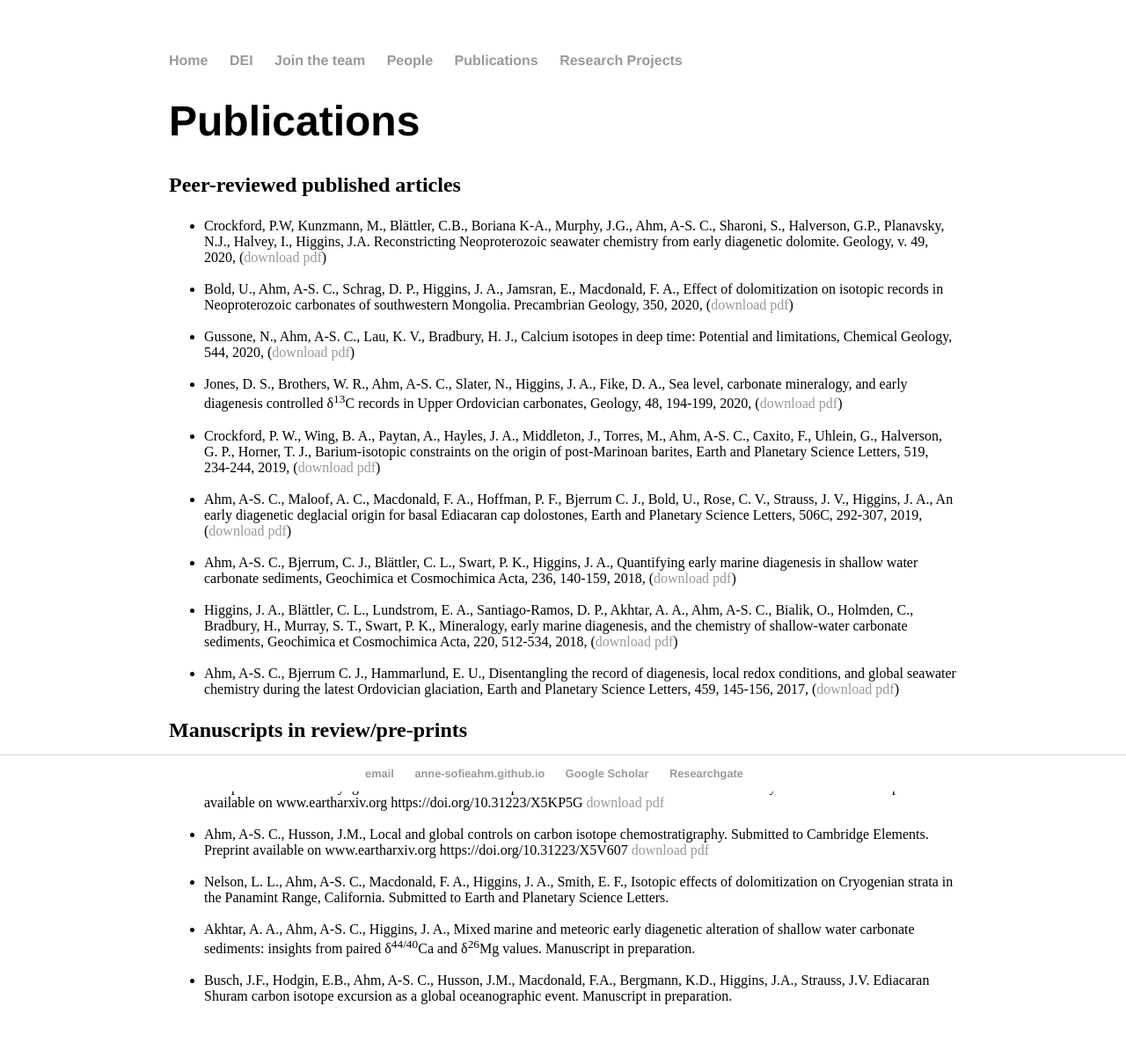
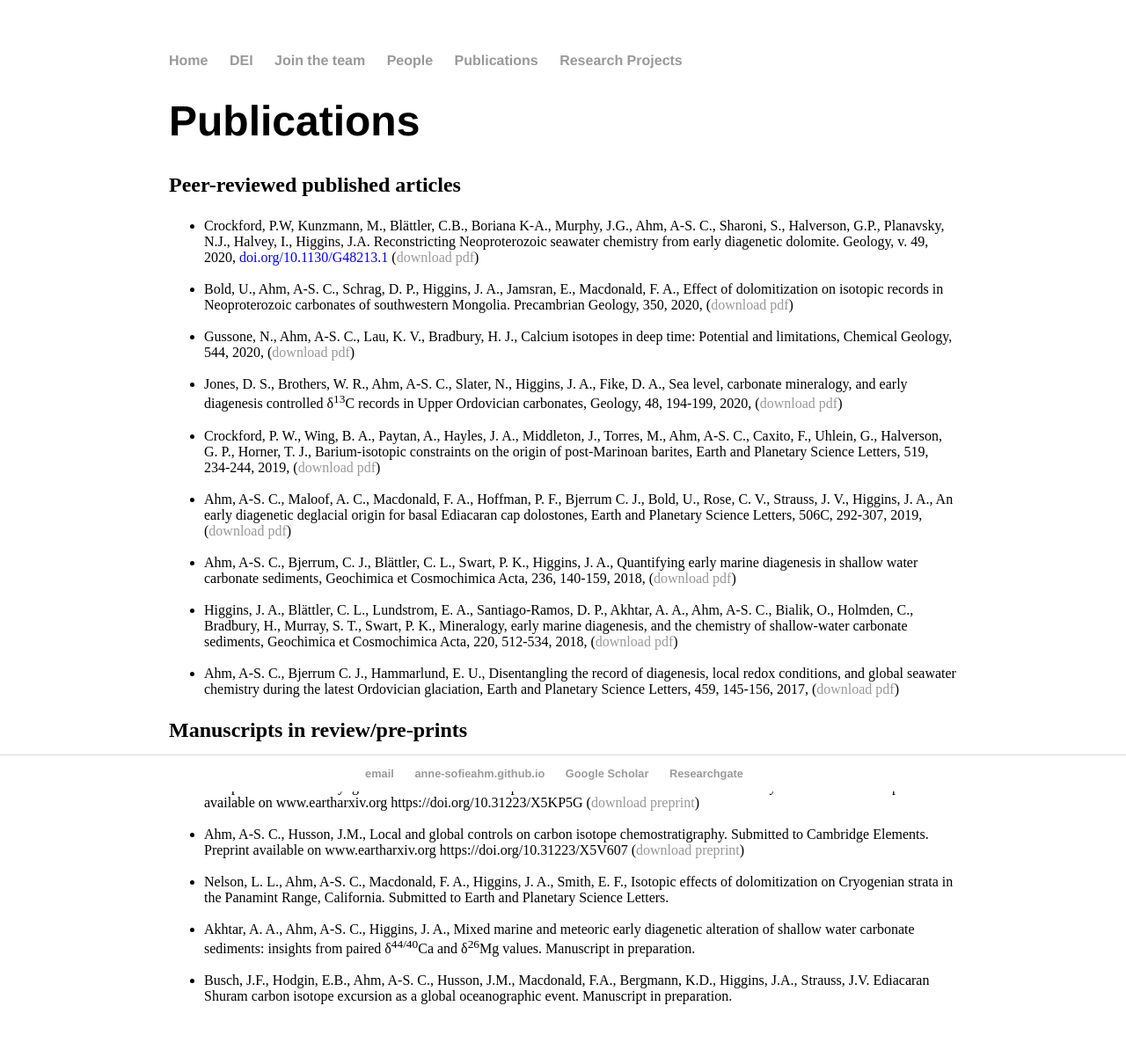
Before and after one commit to Anne-SofieAhm/Anne-SofieAhm.github.io, a Jekyll site: the page built from publications/index.html, in a window 1280 px wide. Shown: the whole page at 88% size. Built offline with Jekyll 4.4.1, drawn with Linux system fonts in a browser that asks for light colours.

Commit message:
Update index.html

```diff
--- a/publications/index.html
+++ b/publications/index.html
@@ -12,7 +12,7 @@ title: Publications
        Ahm, A-S. C., Sharoni, S., Halverson, G.P., Planavsky, N.J., Halvey, I., Higgins, J.A.
        Reconstricting Neoproterozoic seawater chemistry from early diagenetic dolomite.
        Geology, v. 49, 2020,
-       <a href="https://doi.org/10.1130/G48213.1"></a>
+       <a href="https://doi.org/10.1130/G48213.1" style="color:blue;">doi.org/10.1130/G48213.1</a>
          (<a href="Crockford2020.pdf">download pdf</a>)
      </li>
 <br>
@@ -85,13 +85,13 @@ title: Publications
       Cryogenian Trezona carbon isotope excursion.
       Submitted to Earth and Planetary Science Letters.
       Preprint available on www.eartharxiv.org https://doi.org/10.31223/X5KP5G
-      <a href="Trezona_manuscript_EPSL_preprint.pdf">download pdf</a>
+      (<a href="Trezona_manuscript_EPSL_preprint.pdf">download preprint</a>)
     </li>
 <br>
     <li>Ahm, A-S. C., Husson, J.M., Local and global controls on carbon isotope
       chemostratigraphy. Submitted to Cambridge Elements.
       Preprint available on www.eartharxiv.org https://doi.org/10.31223/X5V607
-      <a href="Elements_carbon_preprint.pdf">download pdf</a>
+      (<a href="Elements_carbon_preprint.pdf">download preprint</a>)
     </li>
 <br>
     <li>Nelson, L. L., Ahm, A-S. C., Macdonald, F. A., Higgins, J. A., Smith, E. F.,
```
